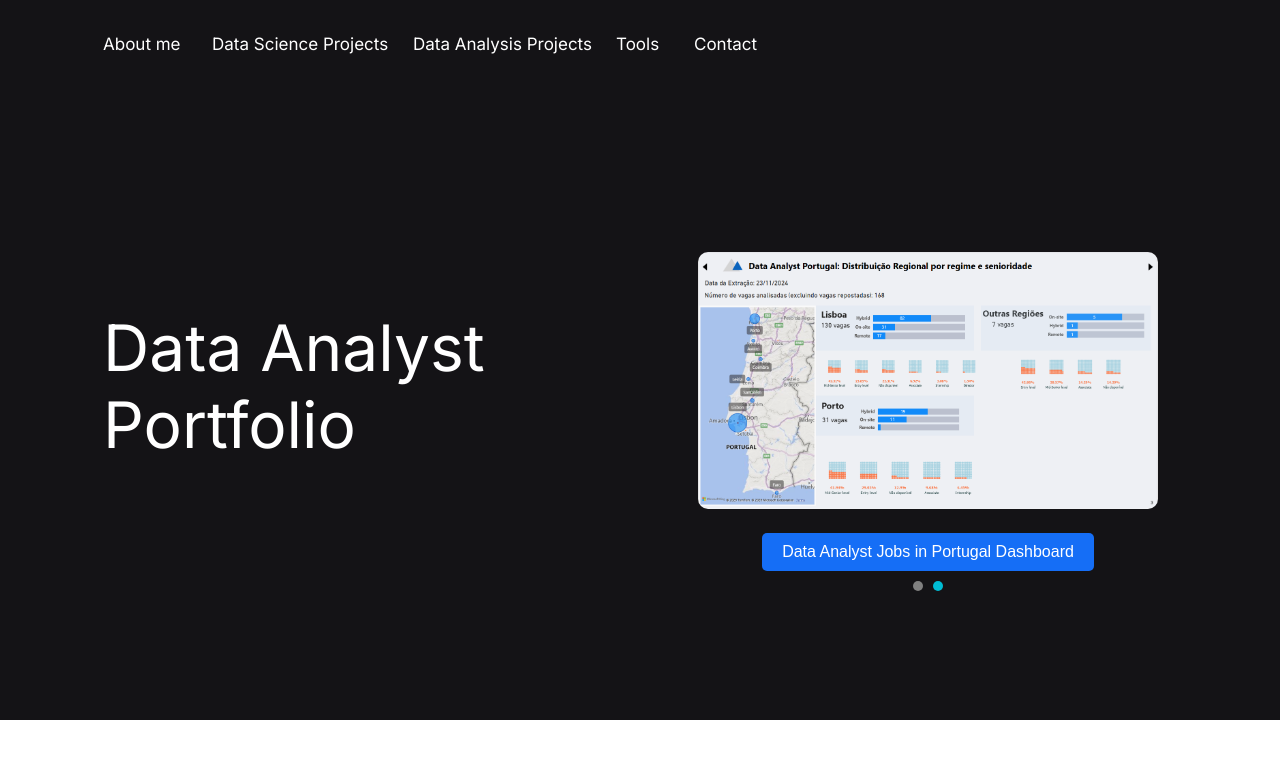
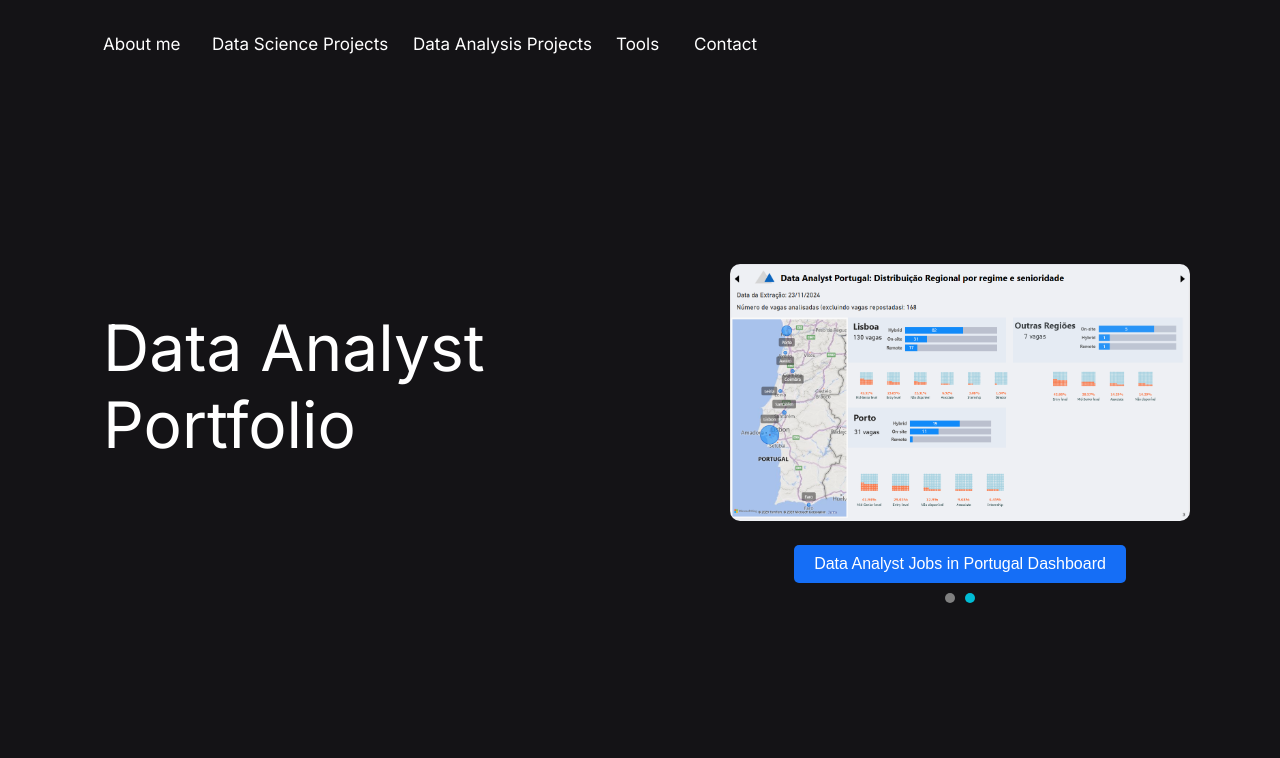
Before and after one commit to OscarFantozzi/data-analysis-portfolio-2025, a plain HTML site: page index.html in a window 1280 px wide. Drawn offline with Linux system fonts and the light colour scheme.

Commit message:
pagination adjusted

```diff
--- a/css/main.css
+++ b/css/main.css
@@ -1,9 +1,16 @@
 * {
   box-sizing: border-box;
 }
-body {
-  font-size: 14px;
+html, body {
+  margin: 0;
+  padding: 0;
+  width: 100%;
+  height: 100%;
+  overflow-x: hidden; /* Remove a rolagem horizontal */
+  overflow-y: hidden; /* Remove a rolagem vertical */
 }
+
+
 
 a {
   text-decoration: none;
@@ -12,14 +19,13 @@ a {
 
 .v74_4 {
   width: 100%;
-  height: 720px;
+  height: 100vh; /* Altura dinâmica baseada na altura da tela */
   background: rgba(20,19,22,1);
   opacity: 1;
-  position: absolute;
-  top: 0px;
-  left: 0px;
-  overflow: hidden;
+  position: relative; /* Use relative para evitar que o conteúdo saia da tela */
+  margin: 0 auto;
 }
+
 .v74_26 {
   width: 277px;
   height: 52px;
@@ -226,29 +232,26 @@ a {
   border-bottom: 2px solid #f4f7f8; /* Linha abaixo do título ao passar o mouse */
 }
 
-/* Estilos para o carrossel */
 .carousel-container {
-    width: 40%;
-    margin: 0 auto;
-    text-align: center;
-    position: absolute;
-    right: 0;
-    top:35%;
-    left:45%
-
+  width: 60%; /* Ajusta a largura com base na tela */
+  max-width: 1200px; /* Limita o tamanho máximo */
+  margin: 0 auto; /* Centraliza o carrossel */
+  text-align: center;
+  position: relative;
+  top: 33%; /* Ajuste de altura se necessário */
+  left: 25%;
 }
 
 .carousel-image {
-    width: 90%;
-    height:auto;
-    object-fit: cover;
-    border-radius: 10px;
-    transition: opacity 1s ease-in-out;
+  width: 60%; /* Ajusta a imagem para 100% da largura do contêiner */
+  height: auto; /* Mantém a proporção da imagem */
+  object-fit: cover; /* Cobre todo o espaço disponível */
+  border-radius: 10px;
+  transition: opacity 1s ease-in-out;
 }
-
 /* Quando a imagem está sendo trocada */
 .carousel-container .carousel-image.fade-out {
-  opacity: 0; /* Torna a imagem invisível durante a troca */
+    opacity: 0; /* Torna a imagem invisível durante a troca */
 }
 
 /* Ajustando o título com fundo */
--- a/index.html
+++ b/index.html
@@ -4,6 +4,8 @@
         <link href="https://fonts.googleapis.com/css?family=Inter&display=swap" rel="stylesheet" />
         <link href="./css/main.css" rel="stylesheet" />
         <title>Document</title>
+        <meta name="viewport" content="width=device-width, initial-scale=1.0, maximum-scale=1.0, user-scalable=no">
+
     </head>
     <body>
         <div class="v74_4">
```
